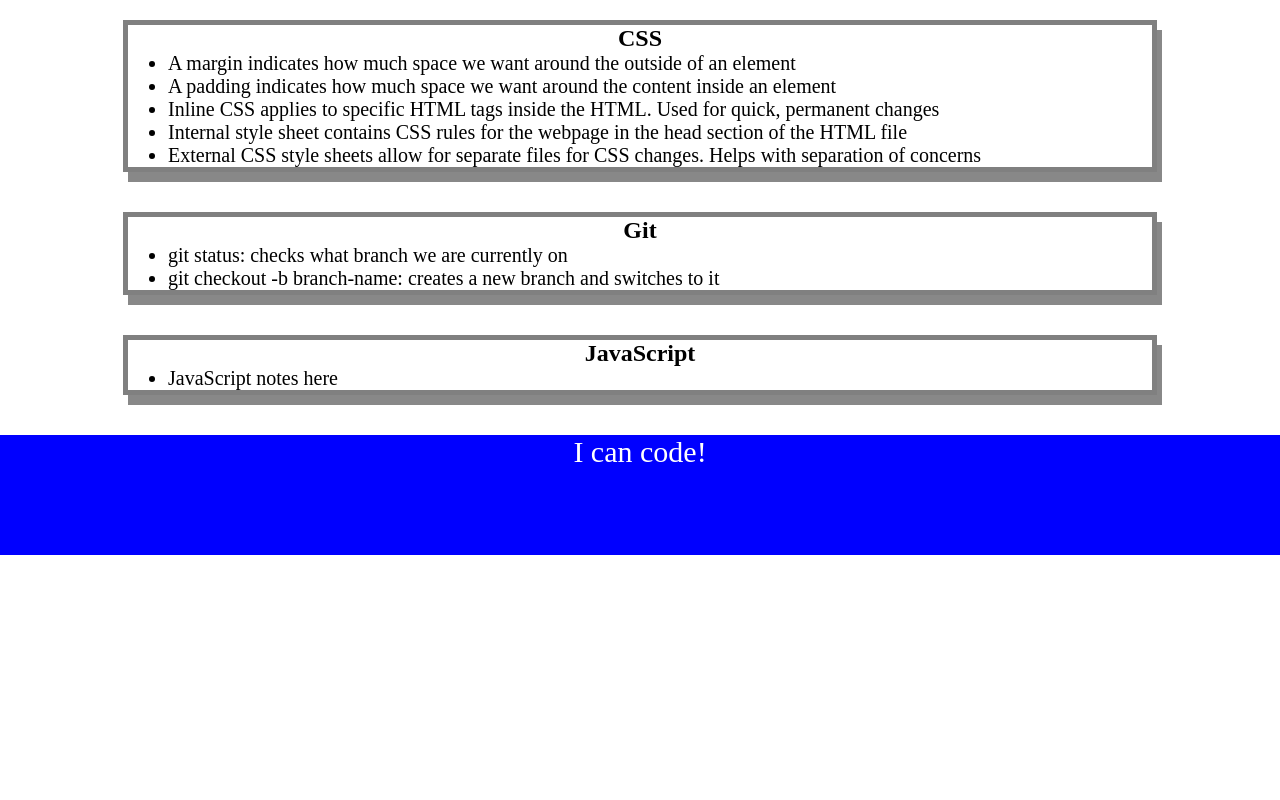
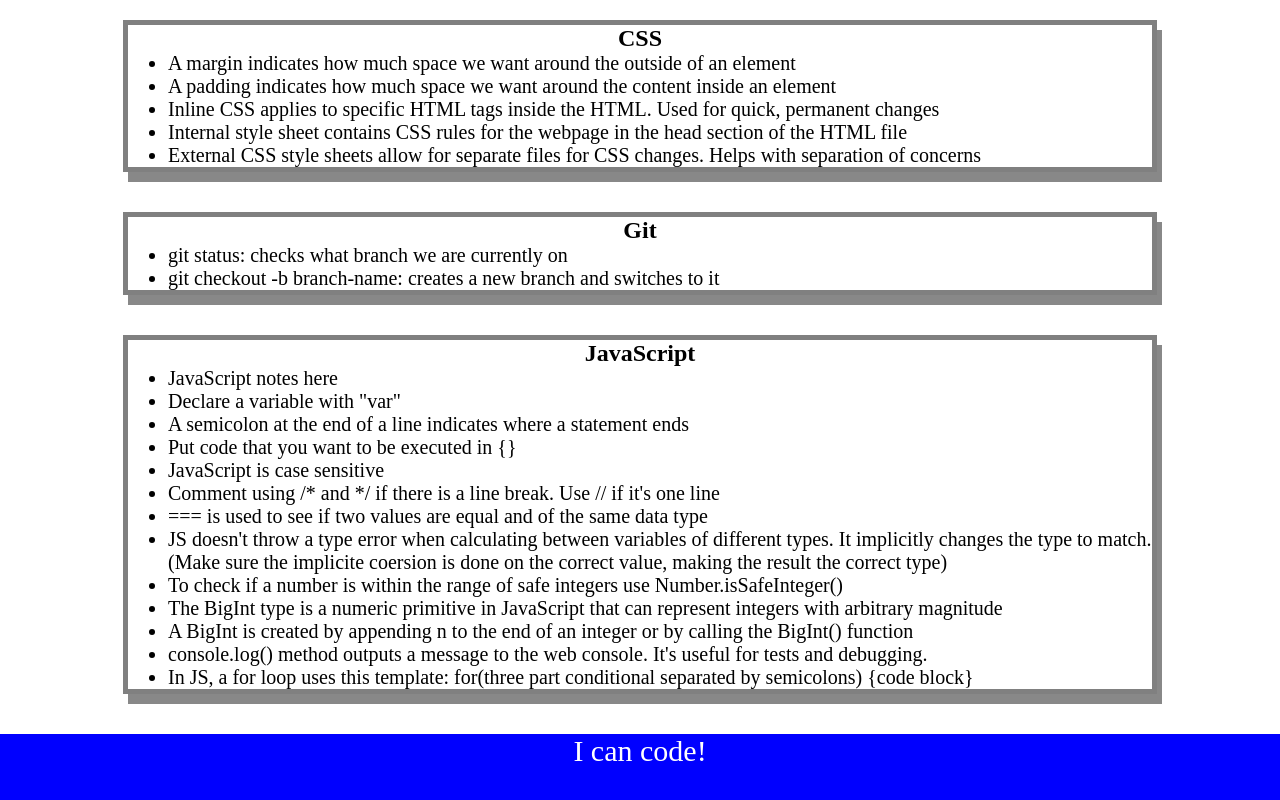
Before and after one commit to adaking1/prework-study-guide, a plain HTML site: page index.html in a window 1280 px wide. Shown: the part 332-1132 px from the top of the page. Before the commit the page ends 887 px from the top, so only its background shows below. Drawn offline with Linux system fonts and the light colour scheme.

Commit message:
Added JavaScript functions to application. Added JS notes.

```diff
--- a/assets/script.js
+++ b/assets/script.js
@@ -1,16 +1,28 @@
 var topics = ["HTML", "CSS", "Git", "JavaScript"];
+var randomTopic = topics[Math.floor(Math.random() * topics.length)];
+
+function listTopics() {
     for (var x=0; x<topics.length; x++) {
         console.log(topics[x]);
     }
-/*if (topic === "HTML") {
-    console.log("let's study HTML!");
-}   else if (topic === "CSS") {
+}
+
+function selectTopic() {
+    if (randomTopic === "HTML") {
+        console.log("Let's study HTML!");
+    }   else if (randomTopic === "CSS") {
         console.log("Let's study CSS!");
-}   else if (topic === "Git") {
+    }   else if (randomTopic === "Git") {
         console.log("Let's study Git!");
-}   else if (topic === "JavaScript") {
+    }   else if (randomTopic === "JavaScript") {
         console.log("Let's learn JavaScript!");
     }   else {
         console.log("Please try again!");
     }
-*/
+}
+
+console.log("Here are the topics we learned through Prework:");
+listTopics();
+
+console.log("Which topic should we study first?");
+selectTopic();
--- a/index.html
+++ b/index.html
@@ -45,6 +45,20 @@
         <h2>JavaScript</h2>
         <ul>
           <li>JavaScript notes here</li>
+          <li>Declare a variable with "var"</li>
+          <li>A semicolon at the end of a line indicates where a statement ends</li>
+          <li>Put code that you want to be executed in {}</li>
+          <li>JavaScript is case sensitive</li>
+          <li>Comment using /* and */ if there is a line break. Use // if it's one line</li>
+          <li>=== is used to see if two values are equal and of the same data type</li>
+          <li>JS doesn't throw a type error when calculating between variables of different types.
+            It implicitly changes the type to match. (Make sure the implicite coersion is done on
+            the correct value, making the result the correct type)</li>
+          <li>To check if a number is within the range of safe integers use Number.isSafeInteger()</li>
+          <li>The BigInt type is a numeric primitive in JavaScript that can represent integers with arbitrary magnitude</li>
+          <li>A BigInt is created by appending n to the end of an integer or by calling the BigInt() function</li>
+          <li>console.log() method outputs a message to the web console. It's useful for tests and debugging.</li>
+          <li>In JS, a for loop uses this template: for(three part conditional separated by semicolons) {code block}</li>
         </ul>
       </section>
     </main>
```
Lines whose indentation alone changed are shown as unchanged.
